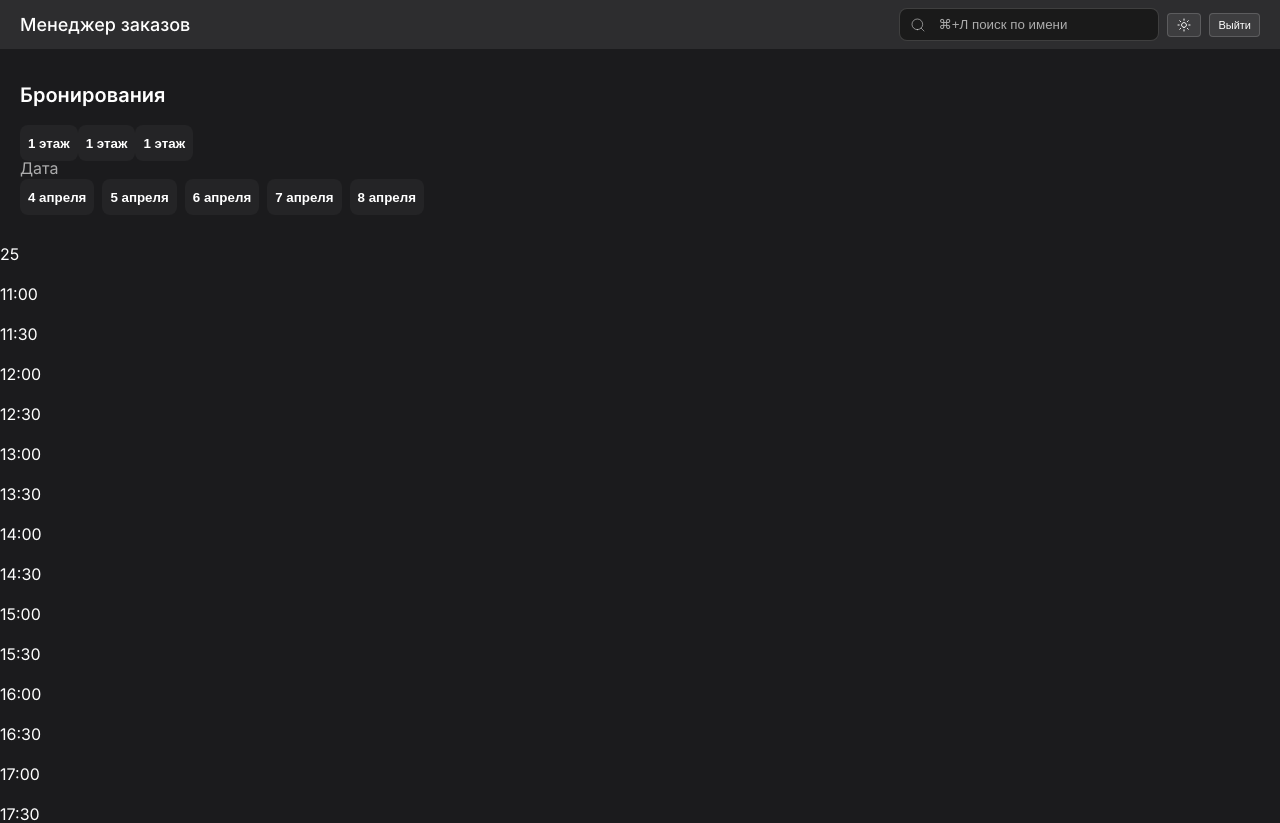
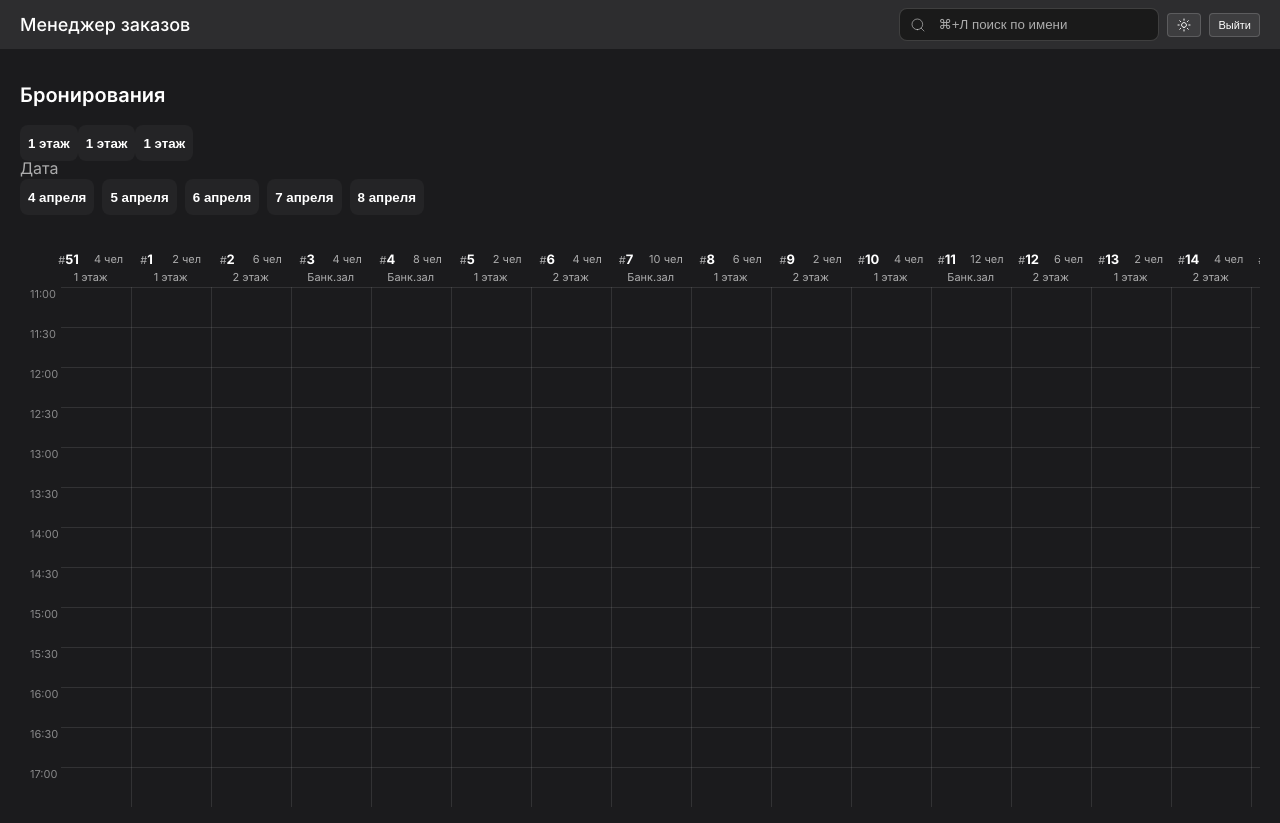
Before and after one commit to Stancia94/app-for-orders, a React (Vite) app: page / in a window 1280 px wide. Shown: the top 823 px of the page. Built offline with nearby package versions, Linux system fonts and the light colour scheme.

Commit message:
add main board

```diff
--- /dev/null
+++ b/src/ExampleTables.json
@@ -0,0 +1,291 @@
+{
+  "tables": [
+    {
+      "id": "9a4971b5-5598-4a00-8b09-a0e2573d03aa",
+      "capacity": 4,
+      "number": "51",
+      "zone": "1 этаж",
+      "orders": [
+        {
+          "id": "8ed4dfd6-ed9b-4230-9399-e271d2ba00d0",
+          "status": "New",
+          "start_time": "2025-04-04T12:32:47.885000+10:00",
+          "end_time": "2025-04-04T13:01:41.598000+10:00"
+        }
+      ]
+    },
+    {
+      "id": "2f8d87f1-7e2b-44ad-a99f-3b8dc39a1001",
+      "capacity": 2,
+      "number": "1",
+      "zone": "1 этаж",
+      "orders": []
+    },
+    {
+      "id": "5c7b0e1d-15a6-47c1-83f1-531d4a7a1002",
+      "capacity": 6,
+      "number": "2",
+      "zone": "2 этаж",
+      "orders": [
+        {
+          "id": "a1c2e3d4-5f67-890a-bc12-d3e4567a1002",
+          "status": "Bill",
+          "start_time": "2025-04-05T18:10:00+10:00",
+          "end_time": "2025-04-05T19:45:00+10:00"
+        }
+      ]
+    },
+    {
+      "id": "7d6e8a9f-21b3-4c55-bcdd-7f8123a1003",
+      "capacity": 4,
+      "number": "3",
+      "zone": "Банкетный зал",
+      "orders": [
+        {
+          "id": "b2d3e4f5-6789-012a-bc34-e5f6789a1003",
+          "status": "Banquet",
+          "start_time": "2025-04-10T12:00:00+10:00",
+          "end_time": "2025-04-10T17:00:00+10:00"
+        }
+      ]
+    },
+    {
+      "id": "9a87b6c5-4d3e-21f0-8a9c-7f6543a1004",
+      "capacity": 8,
+      "number": "4",
+      "zone": "Банкетный зал",
+      "orders": [
+        {
+          "id": "c3e4f5g6-7890-123a-bc45-f67890a1004",
+          "status": "Closed",
+          "start_time": "2025-04-03T14:00:00+10:00",
+          "end_time": "2025-04-03T16:30:00+10:00"
+        }
+      ]
+    },
+    {
+      "id": "11aa22bb-33cc-44dd-55ee-66ff77a1005",
+      "capacity": 2,
+      "number": "5",
+      "zone": "1 этаж",
+      "orders": []
+    },
+    {
+      "id": "22bb33cc-44dd-55ee-66ff-77gg88a1006",
+      "capacity": 4,
+      "number": "6",
+      "zone": "2 этаж",
+      "orders": [
+        {
+          "id": "d4f5g6h7-8901-234a-bc56-789012a1006",
+          "status": "New",
+          "start_time": "2025-04-06T11:30:00+10:00",
+          "end_time": "2025-04-06T12:15:00+10:00"
+        }
+      ]
+    },
+    {
+      "id": "33cc44dd-55ee-66ff-77gg-88hh99a1007",
+      "capacity": 10,
+      "number": "7",
+      "zone": "Банкетный зал",
+      "orders": [
+        {
+          "id": "e5f6g7h8-9012-345a-bc67-890123a1007",
+          "status": "Banquet",
+          "start_time": "2025-04-12T17:00:00+10:00",
+          "end_time": "2025-04-12T22:00:00+10:00"
+        }
+      ]
+    },
+    {
+      "id": "44dd55ee-66ff-77gg-88hh-99ii00a1008",
+      "capacity": 6,
+      "number": "8",
+      "zone": "1 этаж",
+      "orders": []
+    },
+    {
+      "id": "55ee66ff-77gg-88hh-99ii-00jj11a1009",
+      "capacity": 2,
+      "number": "9",
+      "zone": "2 этаж",
+      "orders": [
+        {
+          "id": "f6g7h8i9-0123-456a-bc78-901234a1009",
+          "status": "Bill",
+          "start_time": "2025-04-07T13:20:00+10:00",
+          "end_time": "2025-04-07T14:00:00+10:00"
+        }
+      ]
+    },
+    {
+      "id": "66ff77gg-88hh-99ii-00jj-11kk22a1010",
+      "capacity": 4,
+      "number": "10",
+      "zone": "1 этаж",
+      "orders": [
+        {
+          "id": "g7h8i9j0-1234-567a-bc89-012345a1010",
+          "status": "Closed",
+          "start_time": "2025-04-02T19:00:00+10:00",
+          "end_time": "2025-04-02T20:30:00+10:00"
+        }
+      ]
+    },
+    {
+      "id": "77gg88hh-99ii-00jj-11kk-22ll33a1011",
+      "capacity": 12,
+      "number": "11",
+      "zone": "Банкетный зал",
+      "orders": []
+    },
+    {
+      "id": "88hh99ii-00jj-11kk-22ll-33mm44a1012",
+      "capacity": 6,
+      "number": "12",
+      "zone": "2 этаж",
+      "orders": [
+        {
+          "id": "h8i9j0k1-2345-678a-bc90-123456a1012",
+          "status": "Banquet",
+          "start_time": "2025-04-15T12:00:00+10:00",
+          "end_time": "2025-04-15T15:30:00+10:00"
+        }
+      ]
+    },
+    {
+      "id": "99ii00jj-11kk-22ll-33mm-44nn55a1013",
+      "capacity": 2,
+      "number": "13",
+      "zone": "1 этаж",
+      "orders": []
+    },
+    {
+      "id": "00jj11kk-22ll-33mm-44nn-55oo66a1014",
+      "capacity": 4,
+      "number": "14",
+      "zone": "2 этаж",
+      "orders": [
+        {
+          "id": "i9j0k1l2-3456-789a-bc01-234567a1014",
+          "status": "New",
+          "start_time": "2025-04-08T20:00:00+10:00",
+          "end_time": "2025-04-08T21:00:00+10:00"
+        }
+      ]
+    },
+    {
+      "id": "11kk22ll-33mm-44nn-55oo-66pp77a1015",
+      "capacity": 8,
+      "number": "15",
+      "zone": "Банкетный зал",
+      "orders": [
+        {
+          "id": "j0k1l2m3-4567-890a-bc12-345678a1015",
+          "status": "Closed",
+          "start_time": "2025-04-01T15:00:00+10:00",
+          "end_time": "2025-04-01T18:00:00+10:00"
+        }
+      ]
+    },
+    {
+      "id": "22ll33mm-44nn-55oo-66pp-77qq88a1016",
+      "capacity": 6,
+      "number": "16",
+      "zone": "2 этаж",
+      "orders": []
+    },
+    {
+      "id": "33mm44nn-55oo-66pp-77qq-88rr99a1017",
+      "capacity": 2,
+      "number": "17",
+      "zone": "1 этаж",
+      "orders": [
+        {
+          "id": "k1l2m3n4-5678-901a-bc23-456789a1017",
+          "status": "Bill",
+          "start_time": "2025-04-09T14:45:00+10:00",
+          "end_time": "2025-04-09T15:30:00+10:00"
+        }
+      ]
+    },
+    {
+      "id": "44nn55oo-66pp-77qq-88rr-99ss00a1018",
+      "capacity": 4,
+      "number": "18",
+      "zone": "2 этаж",
+      "orders": []
+    },
+    {
+      "id": "55oo66pp-77qq-88rr-99ss-00tt11a1019",
+      "capacity": 10,
+      "number": "19",
+      "zone": "Банкетный зал",
+      "orders": [
+        {
+          "id": "l2m3n4o5-6789-012a-bc34-567890a1019",
+          "status": "Banquet",
+          "start_time": "2025-04-20T18:00:00+10:00",
+          "end_time": "2025-04-20T23:30:00+10:00"
+        }
+      ]
+    },
+    {
+      "id": "66pp77qq-88rr-99ss-00tt-11uu22a1020",
+      "capacity": 2,
+      "number": "20",
+      "zone": "1 этаж",
+      "orders": []
+    },
+    {
+      "id": "77qq88rr-99ss-00tt-11uu-22vv33a1021",
+      "capacity": 4,
+      "number": "21",
+      "zone": "2 этаж",
+      "orders": [
+        {
+          "id": "m3n4o5p6-7890-123a-bc45-678901a1021",
+          "status": "Closed",
+          "start_time": "2025-04-05T17:00:00+10:00",
+          "end_time": "2025-04-05T18:00:00+10:00"
+        }
+      ]
+    },
+    {
+      "id": "88rr99ss-00tt-11uu-22vv-33ww44a1022",
+      "capacity": 8,
+      "number": "22",
+      "zone": "Банкетный зал",
+      "orders": []
+    },
+    {
+      "id": "99ss00tt-11uu-22vv-33ww-44xx55a1023",
+      "capacity": 6,
+      "number": "23",
+      "zone": "1 этаж",
+      "orders": [
+        {
+          "id": "n4o5p6q7-8901-234a-bc56-789012a1023",
+          "status": "New",
+          "start_time": "2025-04-11T13:00:00+10:00",
+          "end_time": "2025-04-11T14:10:00+10:00"
+        }
+      ]
+    },
+    {
+      "id": "00tt11uu-22vv-33ww-44xx-55yy66a1024",
+      "capacity": 12,
+      "number": "24",
+      "zone": "Банкетный зал",
+      "orders": [
+        {
+          "id": "o5p6q7r8-9012-345a-bc67-890123a1024",
+          "status": "Banquet",
+          "start_time": "2025-04-25T12:00:00+10:00",
+          "end_time": "2025-04-25T19:00:00+10:00"
+        }
+      ]
+    }
+  ]
+}
--- a/src/components/MainTable.tsx
+++ b/src/components/MainTable.tsx
@@ -1,8 +1,10 @@
 import styled from "styled-components";
+import ExampleTables from "../ExampleTables.json";
+import TablesCeil from "./TablesCeil";
 type Times = {
   restaurant: {
-    opening_time: string; // Время открытия (на основе этого строится таблица)
-    closing_time: string; // Время закрытия (на основе этого строится таблица)
+    opening_time: string;
+    closing_time: string;
   };
 };
 const mokdata: Times = {
@@ -18,7 +20,6 @@ function toMinutes(time: string) {
 }
 const openTime = toMinutes(mokdata.restaurant.opening_time);
 const closeTime = toMinutes(mokdata.restaurant.closing_time);
-console.log(openTime);
 const diff = Math.floor((closeTime - openTime) / 30);
 const timeArr: string[] = [];
 
@@ -29,21 +30,65 @@ for (let i = openTime; i < closeTime; i += 30) {
   timeArr.push(time);
 }
 console.log(timeArr);
+
+const { tables } = ExampleTables;
+
 export default function MainTable() {
   return (
-    <Table>
-      {diff}
-      {timeArr.map((time) => {
-        return <TimesCeil>{time}</TimesCeil>;
-      })}
-    </Table>
+    <Wrapper className="container">
+      <BoardWrapper>
+        <TimeBar>
+          {timeArr.map((time) => {
+            return <TimesCeil key={time}>{time}</TimesCeil>;
+          })}
+        </TimeBar>
+        <Board>
+          {tables.map((table) => {
+            return <TablesCeil key={table.id} data={table}></TablesCeil>;
+          })}
+        </Board>
+      </BoardWrapper>
+    </Wrapper>
   );
 }
-const Table = styled.div`
+const Wrapper = styled.div`
+  overflow: hidden;
+`;
+const Board = styled.div`
   display: grid;
   grid-auto-rows: 40px;
-  grid-template-columns: repeat(auto-fill, 80px);
+  grid-auto-columns: 80px;
+  padding-right: 20px;
+  background-attachment: local;
+  background-image: linear-gradient(
+      to right,
+      rgba(255, 255, 255, 0.1) 1px,
+      transparent 1px
+    ),
+    linear-gradient(to bottom, rgba(255, 255, 255, 0.1) 1px, transparent 1px);
+  background-size: 80px 40px, 80px 40px;
+  background-position: 80px 0, 0 40px;
+  grid-template-rows: repeat(26, 40px);
+  grid-template-columns: repeat(auto-fit, 80px);
+`;
+const BoardWrapper = styled.div`
+  display: flex;
+  overflow: scroll;
+  height: 70vh;
+`;
+const TimeBar = styled.div`
+  display: flex;
+  flex-direction: column;
+  background-color: #1b1b1d;
+  width: 32px;
+  position: sticky;
+  left: 10px;
 `;
 const TimesCeil = styled.div`
-  grid-column: 1;
+  font-size: 11px;
+  color: rgba(255, 255, 255, 0.48);
+  padding-top: 40px;
+  height: 40px;
+  padding-right: 1px;
+  margin-right: -1px;
 `;
--- /dev/null
+++ b/src/components/TablesCeil.tsx
@@ -0,0 +1,42 @@
+import styled from "styled-components";
+
+type Table = {
+  id: string;
+  capacity: number;
+  number: string;
+  zone: string;
+  orders: {
+    id: string;
+    status: string;
+    start_time: string;
+    end_time: string;
+  }[];
+};
+
+export default function TablesCeil({ data }: { data: Table }) {
+  return (
+    <Table>
+      <div>
+        #<b style={{ fontSize: "13px", color: "white" }}>{data.number}</b>
+      </div>
+      <div>{data.capacity} чел</div>
+      <div style={{ gridColumn: "span 2" }}>
+        {data.zone == "Банкетный зал" ? "Банк.зал" : data.zone}
+      </div>
+    </Table>
+  );
+}
+const Table = styled.div`
+  grid-row: 1;
+  display: grid;
+  grid-template-columns: repeat(2, auto);
+  color: rgba(255, 255, 255, 0.64);
+  font-size: 11px;
+  justify-items: center;
+  gap: 0;
+  position: sticky;
+  top: 0;
+  background-color: #1b1b1d;
+  z-index: 20;
+  padding-top: 5px;
+`;
```
